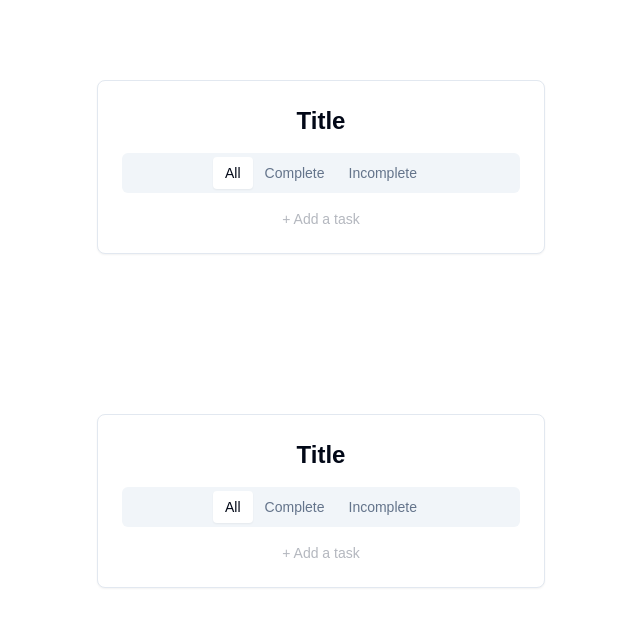
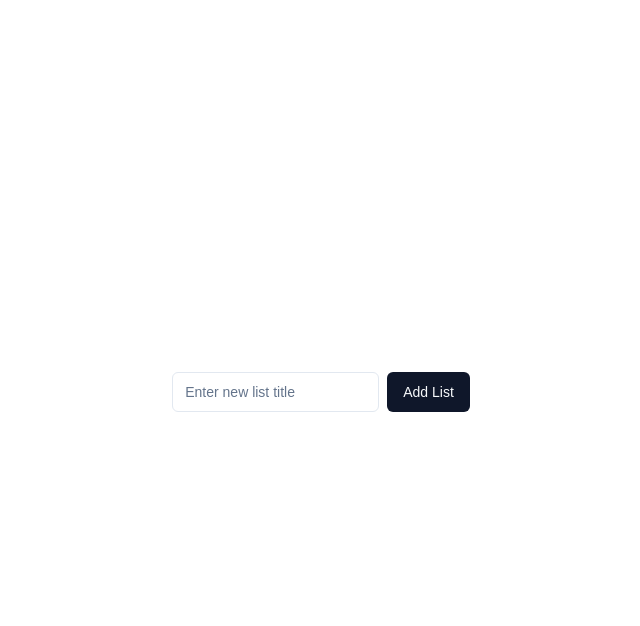
Before and after one commit to mintthiha/todo-react-app, a Next.js app: page / in a window 1280 px wide. Shown: the top 626 px of the page, without its empty margins (319-959 px from the left). Built offline with nearby package versions, Linux system fonts and the light colour scheme.

Commit message:
Add localStorage for task lists

```diff
--- a/app/page.tsx
+++ b/app/page.tsx
@@ -4,11 +4,10 @@
 import dynamic from "next/dynamic";
 
 //Fixes Hydration error, since the TodoList component will only be rendered on client side.
-const TodoList = dynamic(() => import("@/components/ToDoList"), { ssr: false });
+const TaskListManager = dynamic(() => import("@/components/TaskListManager"), { ssr: false });
 
 export default function Page() {
   return <>
-  <TodoList storageKey="todos-list-1" />
-  <TodoList storageKey="todos-list-2" />
+  <TaskListManager/>
 </>
 }
--- /dev/null
+++ b/components/TaskListManager.tsx
@@ -0,0 +1,47 @@
+"use client";
+
+import { useState } from "react";
+import { Input } from "@/components/ui/input";
+import { Button } from "@/components/ui/button";
+import TaskList from "@/components/ToDoList";
+import { useLocalStorage } from "@/hooks/useLocalStorage";
+
+export default function TaskListManager() {
+  const [taskLists, setTaskLists] = useLocalStorage<{ id: string; title: string }[]>(
+    "taskLists",
+    []
+  );
+  const [newListTitle, setNewListTitle] = useState("");
+
+  const addTaskList = () => {
+    if (newListTitle.trim() !== "") {
+      const newList = { id: crypto.randomUUID(), title: newListTitle };
+      setTaskLists([...taskLists, newList]);
+      setNewListTitle("");
+    }
+  };
+
+  return (
+    <div className="flex flex-col items-center justify-center min-h-screen p-4 space-y-4">
+      <div className="flex items-center gap-2">
+        <Input
+          placeholder="Enter new list title"
+          value={newListTitle}
+          onChange={(e) => setNewListTitle(e.target.value)}
+          onKeyDown={(e) => e.key === "Enter" && addTaskList()}
+        />
+        <Button onClick={addTaskList}>Add List</Button>
+      </div>
+
+      <div className="flex flex-wrap gap-4">
+        {taskLists.map((list) => (
+          <TaskList
+            key={list.id}
+            storageKey={`todo-list-${list.id}`}
+            title={list.title}
+          />
+        ))}
+      </div>
+    </div>
+  );
+}
--- a/components/ToDoList.tsx
+++ b/components/ToDoList.tsx
@@ -8,7 +8,6 @@ import { useLocalStorage } from "@/hooks/useLocalStorage";
 import { cn } from "@/lib/utils";
 import ToDoTabs from "./ToDoTabs";
 
-
 interface Task {
   id: string;
   text: string;
@@ -18,9 +17,10 @@ interface Task {
 
 interface TodoListProps {
   storageKey: string;
+  title: string;
 }
 
-export default function TodoList({ storageKey }: TodoListProps) {
+export default function TodoList({ storageKey, title }: TodoListProps) {
   const [task, setTask] = useState("");
   const [note, setNote] = useState("");
   const [tasks, setTasks] = useLocalStorage<Task[]>(storageKey, []);
@@ -56,7 +56,7 @@ export default function TodoList({ storageKey }: TodoListProps) {
   return (
     <div className="flex flex-col items-center justify-center pt-20 pb-20 pl-4 pr-4">
       <Card className="w-full max-w-md p-6 space-y-4">
-        <h1 className="text-2xl font-bold text-center">Title</h1>
+        <h1 className="text-2xl font-bold text-center">{title}</h1>
 
         <ToDoTabs setFilter={setFilter}></ToDoTabs>
 
```
